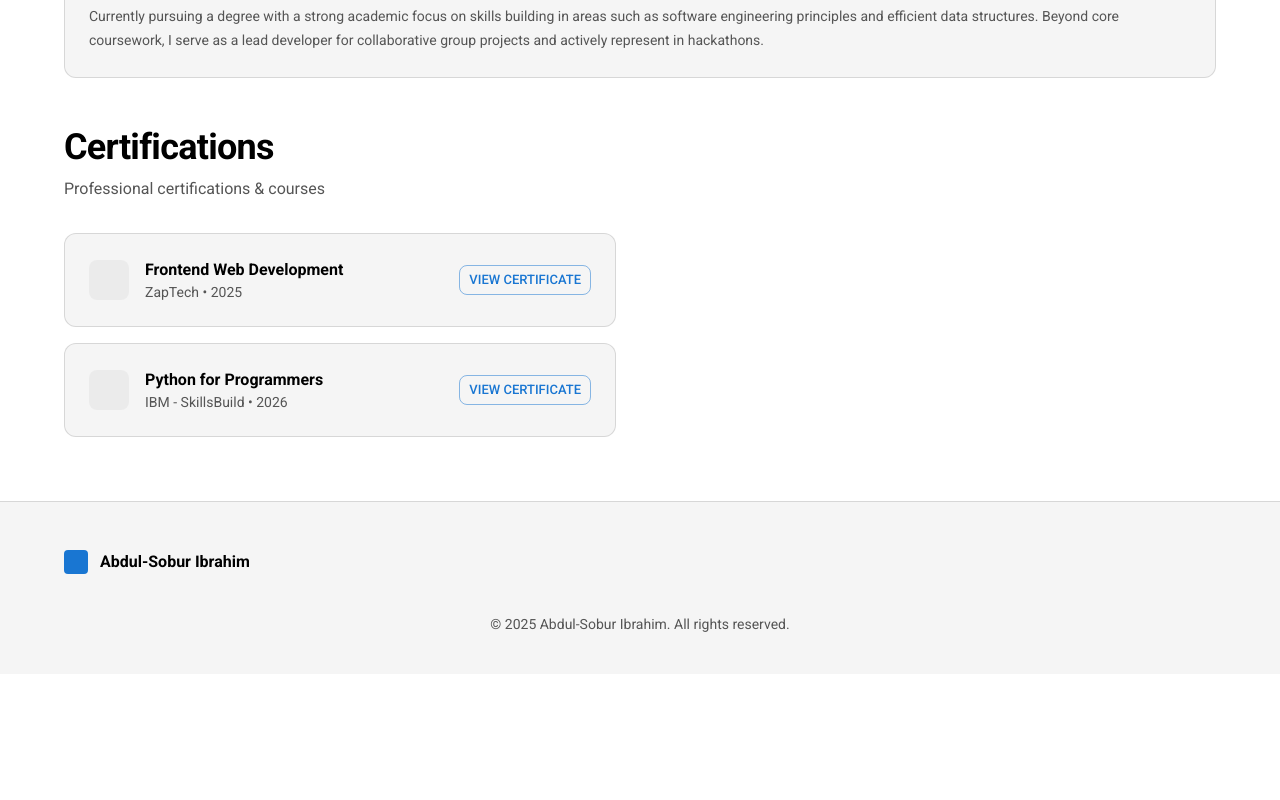
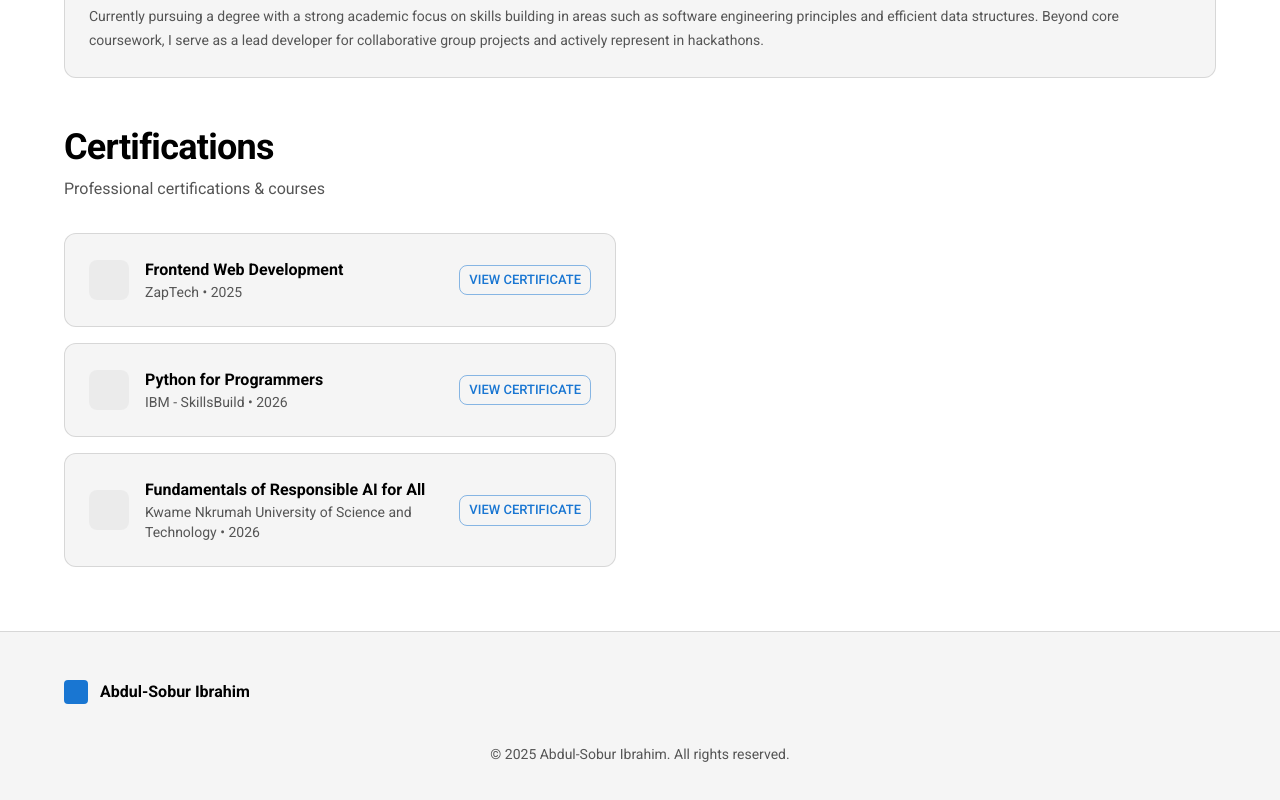
Before and after one commit to ibrahim1921-dot/My-Portfolio-Website, a Next.js app: page /about in a window 1280 px wide. Shown: the part 2226-3026 px from the top of the page. Before the commit the page ends 2900 px from the top, so only its background shows below. Built offline with nearby package versions, Linux system fonts and the light colour scheme; no server answers; some icons are missing.

Commit message:
added certificate for knust-ai-course

```diff
--- a/src/components/about/EducationSection.tsx
+++ b/src/components/about/EducationSection.tsx
@@ -44,6 +44,12 @@ const certifications: Certification[] = [
     issuer: "IBM - SkillsBuild",
     year: "2026",
     path: "/certificates/ibm_python.jpg"
+  },
+  {
+    title: "Fundamentals of Responsible AI for All",
+    issuer: "Kwame Nkrumah University of Science and Technology",
+    year: "2026",
+    path: "/certificates/knust_ai_course.jpg"
   }
 ];
 
```
Also changed, not shown: public/certificates/knust_ai_course.jpg (added).
